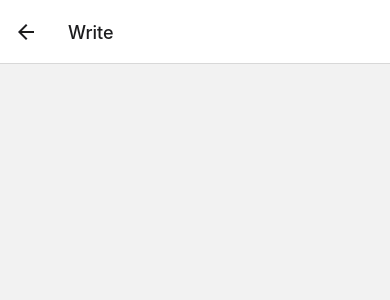
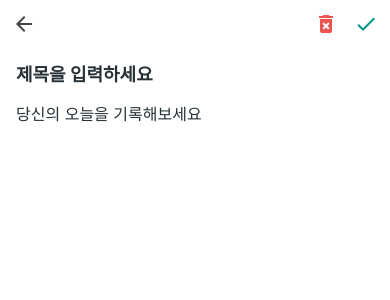
Before and after one commit to CaptLWM/RN_DayLog, a React Native app: screen /Write in a window 390 px wide. Shown: the top 300 px of the page. Built offline with nearby package versions, Linux system fonts and the light colour scheme.

Commit message:
RN 6.3.3 useRef로 컴포넌트 레퍼런스 선택

```diff
--- a/App.js
+++ b/App.js
@@ -1,11 +1,14 @@
 import {NavigationContainer} from '@react-navigation/native';
 import React from 'react';
+import LogContext, {LogContextProvider} from './contexts/LogContext';
 import RootStack from './screens/RootStack';
 
 const App = () => {
   return (
     <NavigationContainer>
-      <RootStack />
+      <LogContextProvider>
+        <RootStack />
+      </LogContextProvider>
     </NavigationContainer>
   );
 };
--- /dev/null
+++ b/components/FloatingWriteButton.js
@@ -0,0 +1,62 @@
+import {useNavigation} from '@react-navigation/native';
+import React from 'react';
+import {Platform, Pressable, StyleSheet, View} from 'react-native';
+import Icon from 'react-native-vector-icons/MaterialIcons';
+
+const FloatingWriteButton = () => {
+  const navigation = useNavigation();
+  const onPress = () => {
+    navigation.navigate('Write');
+  };
+  return (
+    <View style={styles.wrapper}>
+      <Pressable
+        style={({pressed}) => [
+          styles.button,
+          Platform.OS === 'ios' && {
+            opacity: pressed ? 0.6 : 1,
+          },
+        ]}
+        android_ripple={{color: 'white'}}
+        onPress={onPress}>
+        <Icon name="add" size={24} style={styles.icon} />
+      </Pressable>
+    </View>
+  );
+};
+
+// Pressable : Touchable* 과 유사, RN 0.63에 새로 도입
+
+const styles = StyleSheet.create({
+  wrapper: {
+    position: 'absolute', // 컴포넌트 위치 left,right, bottom, top으로 설정 가능
+    bottom: 16,
+    right: 16,
+    width: 56,
+    height: 56,
+    borderRadius: 28,
+    // ios 전용 그림자 설정
+    shadowColor: '#4d4d4d',
+    shadowOffset: {width: 0, height: 4},
+    shadowOpacity: 0.3,
+    shadowRadius: 4,
+    // 안드로이드 전용 그림자 설정
+    elevation: 5,
+    // 안드로이드에서 물결 효과가 영역 밖으로 나가지 않도록 설정
+    // ios에서는 overflow가 hidden일 경우 그림자가 보여지지 않음
+    overflow: Platform.select({android: 'hidden'}),
+  },
+  button: {
+    width: 56,
+    height: 56,
+    borderRadius: 28,
+    backgroundColor: '#009688',
+    justifyContent: 'center',
+    alignItems: 'center',
+  },
+  icon: {
+    color: 'white',
+  },
+});
+
+export default FloatingWriteButton;
--- /dev/null
+++ b/components/TransParentCircleButton.js
@@ -0,0 +1,44 @@
+import React from 'react';
+import {Platform, Pressable, StyleSheet, View} from 'react-native';
+import Icon from 'react-native-vector-icons/MaterialIcons';
+
+const TransParentCircleButton = ({name, color, hasMarginRight, onPress}) => {
+  return (
+    <View
+      style={[styles.iconButtonWrapper, hasMarginRight && styles.rightMargin]}>
+      <Pressable
+        style={({pressed}) => [
+          styles.iconButton,
+          Platform.OS === 'ios' &&
+            pressed && {
+              backgroundColor: '#efef',
+            },
+        ]}
+        onPress={onPress}
+        android_ripple={{color: '#ededed'}}>
+        <Icon name={name} size={24} color={color} />
+      </Pressable>
+    </View>
+  );
+};
+
+const styles = StyleSheet.create({
+  iconButtonWrapper: {
+    width: 32,
+    height: 32,
+    borderRadius: 16,
+    overflow: 'hidden',
+  },
+  iconButton: {
+    alignItems: 'center',
+    justifyContent: 'center',
+    width: 32,
+    height: 32,
+    borderRadius: 16,
+  },
+  rightMargin: {
+    marginRight: 8,
+  },
+});
+
+export default TransParentCircleButton;
--- /dev/null
+++ b/components/WriteEditor.js
@@ -0,0 +1,50 @@
+import React from 'react';
+import {StyleSheet, TextInput, View} from 'react-native';
+
+const WriteEditor = ({title, body, onChangeTitle, onChangeBody}) => {
+  const bodyRef = React.useRef();
+  // useRef : 함수 컴포넌트에서 컴포넌트 레퍼런스를 선택할 수 있게 하는 Hook
+  // 제목 입력하고 enter 누르면 하단 내용으로 포커스를 이동시킬때 사용
+  return (
+    <View style={styles.block}>
+      <TextInput
+        placeholder="제목을 입력하세요"
+        style={styles.titleInput}
+        returnKeyType="next"
+        onChangeText={onChangeTitle}
+        value={title}
+        onSubmitEditing={() => {
+          bodyRef.current.focus();
+          // .current로 useRef로 선택한 값을 조회 가능
+        }}
+      />
+      <TextInput
+        placeholder="당신의 오늘을 기록해보세요"
+        style={styles.bodyInput}
+        multiline
+        textAlignVertical="top"
+        onChangeText={onChangeBody}
+        value={body}
+        ref={bodyRef}
+      />
+    </View>
+  );
+};
+
+const styles = StyleSheet.create({
+  block: {flex: 1, padding: 16},
+  titleInput: {
+    paddingVertical: 0,
+    fontSize: 18,
+    marginBottom: 16,
+    color: '#263238',
+    fontWeight: 'bold',
+  },
+  bodyInput: {
+    flex: 1,
+    fontSize: 16,
+    paddingVertical: 0,
+    color: '#263238',
+  },
+});
+export default WriteEditor;
--- /dev/null
+++ b/components/WriteHeader.js
@@ -0,0 +1,48 @@
+import {useNavigation} from '@react-navigation/native';
+import React from 'react';
+import {Pressable, StyleSheet, View} from 'react-native';
+import Icon from 'react-native-vector-icons/MaterialIcons';
+import TransParentCircleButton from './TransParentCircleButton';
+
+const WriteHeader = () => {
+  const navigation = useNavigation();
+  const onGoBack = () => {
+    navigation.pop();
+  };
+  return (
+    <View style={styles.block}>
+      <View style={styles.iconButtonWrapper}>
+        <TransParentCircleButton
+          onPress={onGoBack}
+          name="arrow-back"
+          color="#424242"
+        />
+      </View>
+      <View style={styles.buttons}>
+        <TransParentCircleButton
+          hasMarginRight
+          name="delete-forever"
+          color="#ef5350"
+        />
+        <TransParentCircleButton name="check" color="#009688" />
+      </View>
+    </View>
+  );
+};
+
+const styles = StyleSheet.create({
+  block: {
+    height: 48,
+    paddingHorizontal: 8,
+    flexDirection: 'row',
+    alignItems: 'center',
+    justifyContent: 'space-between',
+  },
+
+  buttons: {
+    flexDirection: 'row',
+    alignItems: 'center',
+  },
+});
+
+export default WriteHeader;
--- /dev/null
+++ b/contexts/LogContext.js
@@ -0,0 +1,14 @@
+import React, {createContext} from 'react';
+
+const LogContext = createContext('안녕하세요');
+
+export const LogContextProvider = ({children}) => {
+  const [text, setText] = React.useState('');
+  return (
+    <LogContext.Provider value={{text, setText}}>
+      {children}
+    </LogContext.Provider>
+  );
+};
+
+export default LogContext;
--- a/screens/FeedsScreen.js
+++ b/screens/FeedsScreen.js
@@ -1,12 +1,19 @@
 import React from 'react';
 import {StyleSheet, View} from 'react-native';
+import FloatingWriteButton from '../components/FloatingWriteButton';
 
 const FeedsScreen = () => {
-  return <View style={styles.block} />;
+  return (
+    <View style={styles.block}>
+      <FloatingWriteButton />
+    </View>
+  );
 };
 
 const styles = StyleSheet.create({
-  block: {},
+  block: {
+    flex: 1,
+  },
 });
 
 export default FeedsScreen;
--- a/screens/RootStack.js
+++ b/screens/RootStack.js
@@ -12,7 +12,11 @@
         component={MainTab}
         options={{headerShown: false}}
       />
-      <Stack.Screen name="Write" component={WriteScreen} />
+      <Stack.Screen
+        name="Write"
+        component={WriteScreen}
+        options={{headerShown: false}}
+      />
     </Stack.Navigator>
   );
 };
--- a/screens/WriteScreen.js
+++ b/screens/WriteScreen.js
@@ -1,12 +1,23 @@
 import React from 'react';
 import {StyleSheet, View} from 'react-native';
+import {SafeAreaView} from 'react-native-safe-area-context';
+import WriteEditor from '../components/WriteEditor';
+import WriteHeader from '../components/WriteHeader';
 
 const WriteScreen = () => {
-  return <View style={styles.block} />;
+  return (
+    <SafeAreaView style={styles.block}>
+      <WriteHeader />
+      <WriteEditor />
+    </SafeAreaView>
+  );
 };
 
 const styles = StyleSheet.create({
-  block: {},
+  block: {
+    flex: 1,
+    backgroundColor: 'white',
+  },
 });
 
 export default WriteScreen;
```
